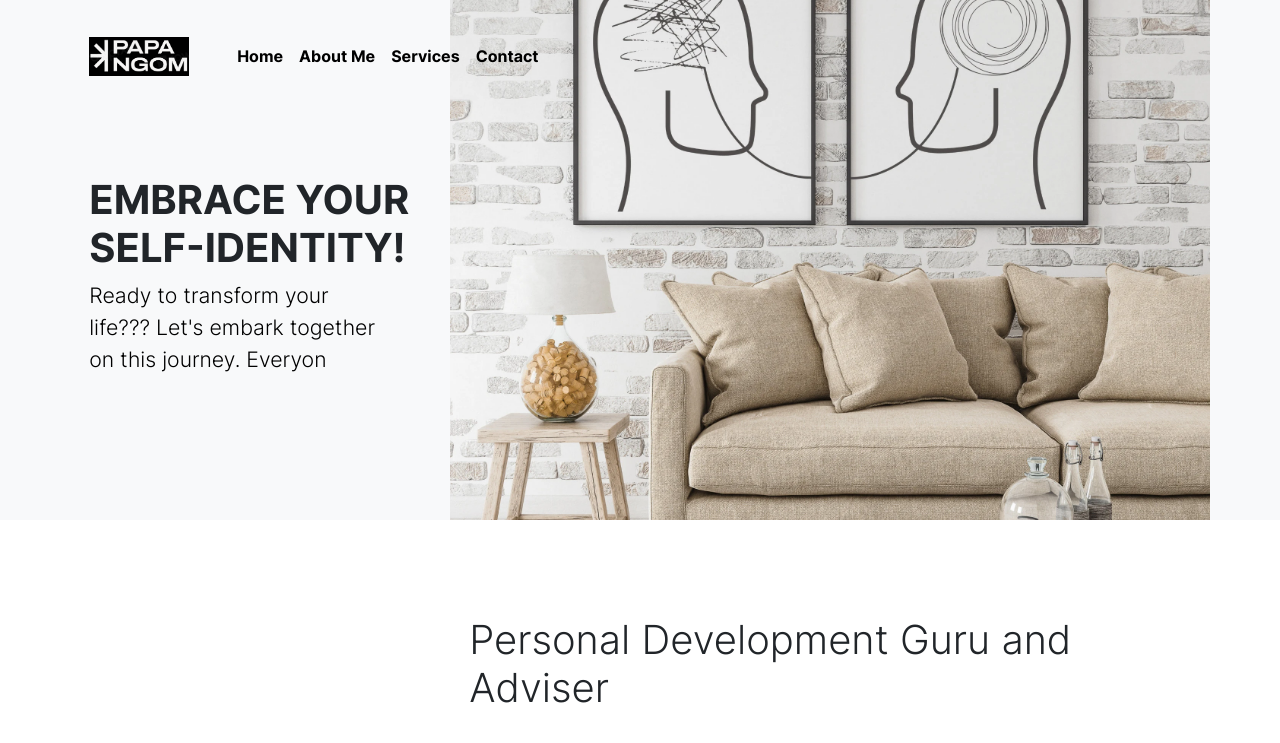
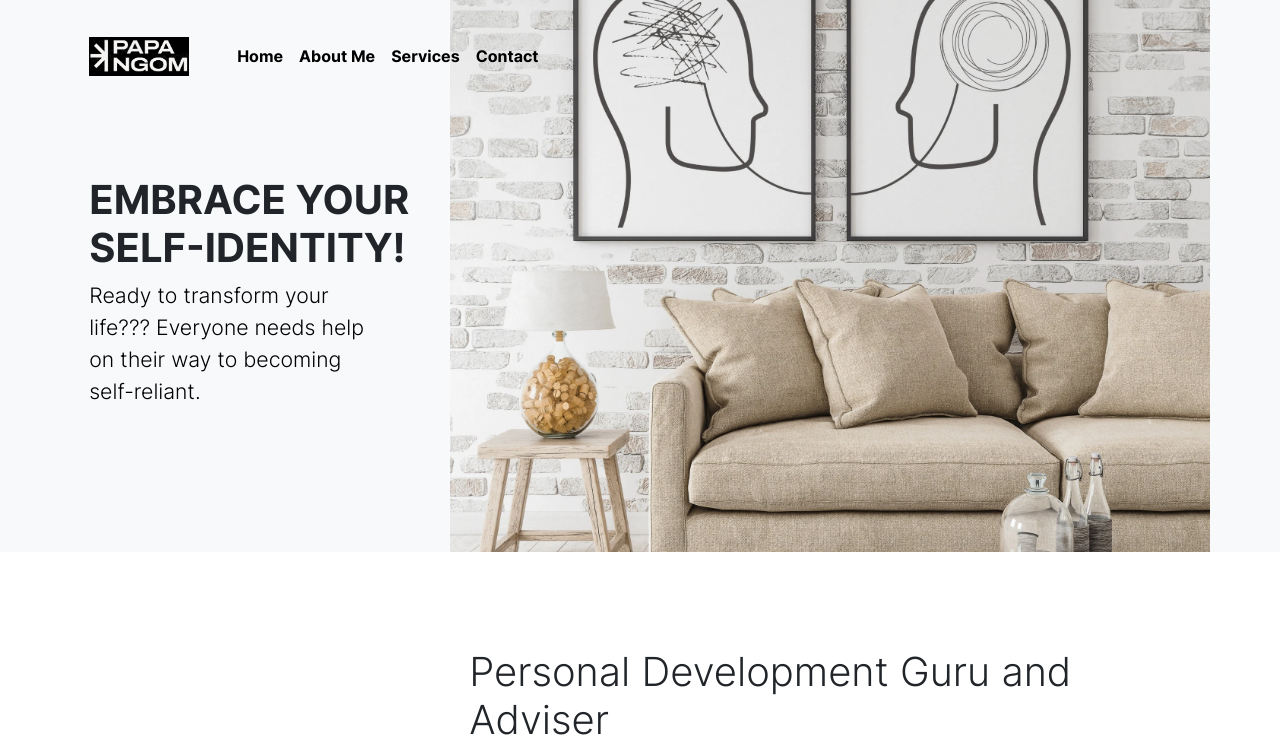
Before and after one commit to Noah191919/Papa, a Django app: page / in a window 1280 px wide. Shown: the top 743 px of the page. Run offline with Django 5.2, Linux system fonts and the light colour scheme; some libraries are stand-ins or nearby versions.

Commit message:
first commit

```diff
--- a/home/templates/contact.html
+++ b/home/templates/contact.html
@@ -50,7 +50,7 @@
                                             <div>
                                                 <h4 class="mb-3 text-light">Phone</h4>
                                                 <p class="mb-0">
-                                                <a class="text-light link-opacity-75 link-opacity-100-hover text-decoration-none" href="tel:+15057922430">+ 1(623) 210-8321</a>
+                                                <a class="text-light link-opacity-75 link-opacity-100-hover text-decoration-none" href="https://wa.me/16232108321">+ 1(623) 210-8321</a>
                                                 </p>
                                             </div>
                                             </div>
@@ -66,7 +66,7 @@
                                             <div>
                                                 <h4 class="mb-3 text-light">E-Mail</h4>
                                                 <p class="mb-0">
-                                                <a class="text-light link-opacity-75 link-opacity-100-hover text-decoration-none" href="mailto:demo@yourdomain.com">yussu123@gmail.com</a>
+                                                <a class="text-light link-opacity-75 link-opacity-100-hover text-decoration-none" href="mailto:yussu123@gmail.com">yussu123@gmail.com</a>
                                                 </p>
                                             </div>
                                             </div>
--- a/home/templates/index.html
+++ b/home/templates/index.html
@@ -12,8 +12,7 @@
 <div class="col-lg-7 py-vh-6 position-relative" data-aos="fade-right">
   <h1 class=" fw-bold mt-5">EMBRACE YOUR <br>SELF-IDENTITY!</h1>
   <p class="lead">Ready to transform your life???<br>
-    Let's embark together on this journey. Everyone needs help on their way to becoming self-reliant.<br>
-    You have the power to shape your destiny!
+  Everyone needs help on their way to becoming self-reliant.<br>
    </p>
 </div>
 
--- a/home/templates/layouts/footer.html
+++ b/home/templates/layouts/footer.html
@@ -72,7 +72,7 @@ window.addEventListener("DOMContentLoaded", (event) => {
 // -------------------
 function animate_text()
 {
-  let delay = 80,
+  let delay = 20,
       delay_start = 0,
       contents,
       letters;
--- a/home/templates/layouts/nav.html
+++ b/home/templates/layouts/nav.html
@@ -53,7 +53,7 @@
     <nav id="navScroll" class="navbar navbar-expand-lg navbar-light fixed-top" tabindex="0">
   <div class="container logo_img">
     <a class="navbar-brand pe-4 fs-4" href="{% url 'home:index' %}">
-    <img src="static/img/logopapa.png" width="100px">
+    <img src="/static/img/logopapa.png" width="100px">
     </a>
 
     <button class="navbar-toggler" type="button" data-bs-toggle="collapse" data-bs-target="#navbarSupportedContent" aria-controls="navbarSupportedContent" aria-expanded="false" aria-label="Toggle navigation">
```
